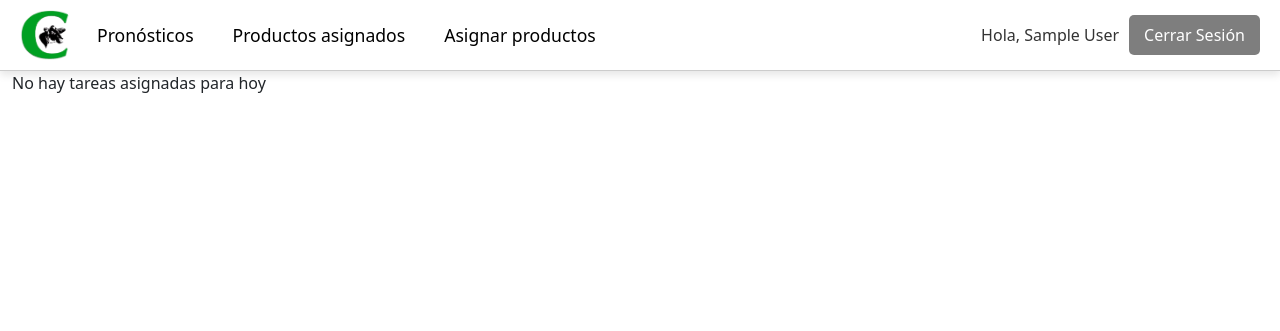
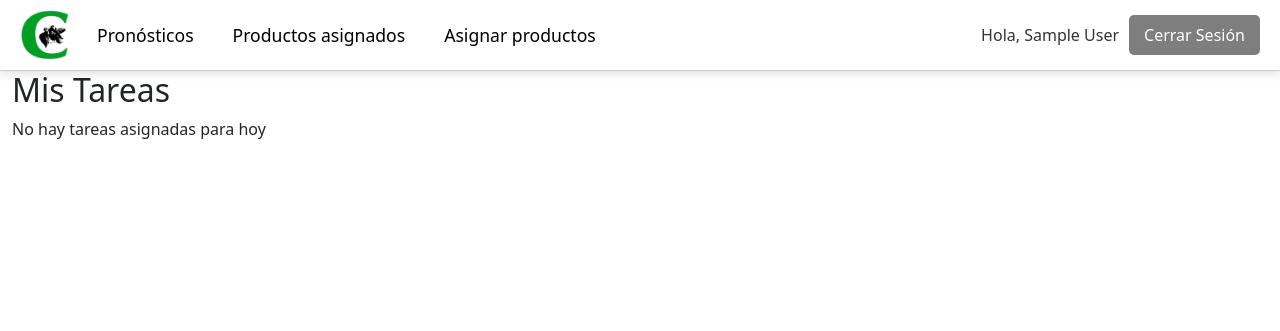
Before and after one commit to david-arce/herramientas-cogancevalle, a Django app: page /conteo/lista-tareas/ in a window 1280 px wide. Shown: the top 331 px of the page. Run offline with Django 5.2, Linux system fonts and the light colour scheme; the visitor is signed in with stand-in values (Sample User, id 1); data that the repository does not hold is empty; some libraries are stand-ins or nearby versions.

Commit message:
se agrega columna de item y ahora el contador verá sus diferencias

```diff
--- a/conteoApp/static/conteoApp/js/conteoApp.js
+++ b/conteoApp/static/conteoApp/js/conteoApp.js
@@ -215,7 +215,7 @@ document.addEventListener("DOMContentLoaded", function() {
     }
 });
 
-// funcion para que cambiar el type al botoón de 'submit' a 'button' al enviar el conteo
+// funcion para que cambiar el type al botón de 'submit' a 'button' al enviar el conteo
 document.addEventListener("DOMContentLoaded", function () {
     const updateButton = document.getElementById("update-tarea");
     const form = document.getElementById("form-tareas");
--- a/conteoApp/templates/conteoApp/asignar_tareas.html
+++ b/conteoApp/templates/conteoApp/asignar_tareas.html
@@ -2,7 +2,6 @@
 {% load static %}
 {% block title %}Tareas{% endblock %}
 {% block css %}
-<link href="https://cdn.jsdelivr.net/npm/select2@4.1.0-beta.1/dist/css/select2.min.css" rel="stylesheet" />
 <link href="{% static 'conteoApp/css/conteoApp.css' %}" rel="stylesheet">
 {% endblock %}
 
@@ -144,7 +143,8 @@
     </table>
 </div>
 </form>
-
+{% else %}
+<h4>No hay diferencias</h4>
 {% endif %}
 
 {% endblock %}
--- a/conteoApp/templates/conteoApp/tareas_contador.html
+++ b/conteoApp/templates/conteoApp/tareas_contador.html
@@ -2,36 +2,34 @@
 {% load static %}
 {% block title %}Tareas{% endblock %}
 {% block css %}
-<link href="https://cdn.jsdelivr.net/npm/select2@4.1.0-beta.1/dist/css/select2.min.css" rel="stylesheet" />
 <link href="{% static 'conteoApp/css/conteoApp.css' %}" rel="stylesheet">
 {% endblock %}
 
 {% block content %}
 
+<h2>Mis Tareas</h2>
 {% if tareas %}
-<h2>Mis Tareas</h2>
-
+<button type="button" name="update_tarea" id="update-tarea" class="button-generic">Actualizar conteo</button>
 <!-- Tabla de Tareas -->
 <form method="post" id="form-tareas">
     {% csrf_token %}
-<button type="button" name="update_tarea" id="update-tarea" class="button-generic">Enviar conteo</button>
 <div class="table-container">
     <table id = "myTable">
         <thead>
             <tr>
                 <th onclick="sortTable(0)">PROVEEDOR</th>
-                {% comment %} <th onclick="sortTable(1)">ITEM</th> {% endcomment %}
-                <th onclick="sortTable(1)">PRODUCTO</th>
-                <th onclick="sortTable(2)">FECHA VENCE</th>
-                <th onclick="sortTable(3)">CONTEO</th>
-                <th onclick="sortTable(4)">OBSERVACION</th>
+                <th onclick="sortTable(1)">ITEM</th>
+                <th onclick="sortTable(2)">PRODUCTO</th>
+                <th onclick="sortTable(3)">FECHA VENCE</th>
+                <th onclick="sortTable(4)">CONTEO</th>
+                <th onclick="sortTable(5)">OBSERVACION</th>
             </tr>
         </thead>
         <tbody>
             {% for tarea in tareas %}
                 <tr>
                     <td>{{ tarea.producto.marnombre }}</td>
-                    {% comment %} <td>{{ tarea.producto.mcnproduct}}</td> {% endcomment %}
+                    <td>{{ tarea.producto.mcnproduct}}</td>
                     <td>{{ tarea.producto.pronombre}}</td>
                     <td>{{ tarea.producto.fecvence }}</td>
                     <td><input id="input-conteo" class="input-conteo" type="number" name="conteo_{{ tarea.id }}" value="{{ tarea.conteo }}" min="0"></td>
@@ -54,8 +52,6 @@
 <p>No hay tareas asignadas para hoy</p>
 {% endif %}
 
-
-
 {% endblock %}
 
 {% block js %}
--- a/conteoApp/views.py
+++ b/conteoApp/views.py
@@ -144,7 +144,7 @@ def asignar_tareas(request):
         if 'view_user_tasks' in request.POST:
             # Mostrar las tareas de un usuario específico
             usuario_id = request.POST.get('usuario_id')  # Obtener el ID del usuario
-            tareas = Tarea.objects.filter(usuario__id=usuario_id, fecha_asignacion=datetime.date.today()).exclude(consolidado=0)
+            tareas = Tarea.objects.filter(usuario__id=usuario_id, fecha_asignacion=datetime.date.today()).exclude(diferencia=0)
             # guardar tareas en la session
             request.session['selected_user_ids'] = usuario_id
             request.session['fecha_asignacion'] = str(datetime.date.today())
@@ -206,7 +206,7 @@ def asignar_tareas(request):
             # return redirect('asignar_tareas')
         if 'reconteo' in request.POST:
             usuario_id = request.POST.get('usuario_id')
-            tareas = Tarea.objects.filter(usuario__id=usuario_id, fecha_asignacion=datetime.date.today()).exclude(consolidado=0)
+            tareas = Tarea.objects.filter(usuario__id=usuario_id, fecha_asignacion=datetime.date.today()).exclude(diferencia=0)
             for tarea in tareas:
                 tarea.activo = True
                 tarea.save()
@@ -263,8 +263,7 @@ def lista_tareas(request):
     # fecha_especifica = datetime.date(2024, 12, 31)  # Reemplaza con la fecha específica deseada
     fecha_especifica = datetime.date.today() #- datetime.timedelta(days=1) # Reemplaza con la fecha específica deseada (ayer). Se resta un día a la fecha actual
 
-    tareas = Tarea.objects.filter(usuario=request.user, fecha_asignacion=fecha_especifica, activo=True)
-
+    tareas = Tarea.objects.filter(usuario=request.user, fecha_asignacion=fecha_especifica)
     if request.method == 'POST':
         if 'update_tarea' in request.POST:
             with transaction.atomic():
@@ -325,18 +324,17 @@ def lista_tareas(request):
 
                     tarea.diferencia = tarea.conteo - saldo
                     tarea.consolidado = round(vrunit * tarea.diferencia, 2)
-                    tarea.activo = False  # Se desactiva la tarea tras ser procesada
+                    # tarea.activo = False  # Se desactiva la tarea tras ser procesada
 
                     tareas_a_actualizar.append(tarea)
 
                 # Guardar todos los cambios en una sola operación
                 if tareas_a_actualizar:
                     Tarea.objects.bulk_update(
-                        tareas_a_actualizar, ['conteo', 'observacion', 'diferencia', 'consolidado', 'activo']
+                        tareas_a_actualizar, ['conteo', 'observacion', 'diferencia', 'consolidado']
                     )
-
-            return redirect('lista_tareas')
-
+            tareas = Tarea.objects.filter(usuario=request.user, fecha_asignacion=fecha_especifica).exclude(diferencia=0)
+            # return redirect('lista_tareas')
     return render(request, 'conteoApp/tareas_contador.html', {
         # 'form': form,
         'tareas': tareas,
```
